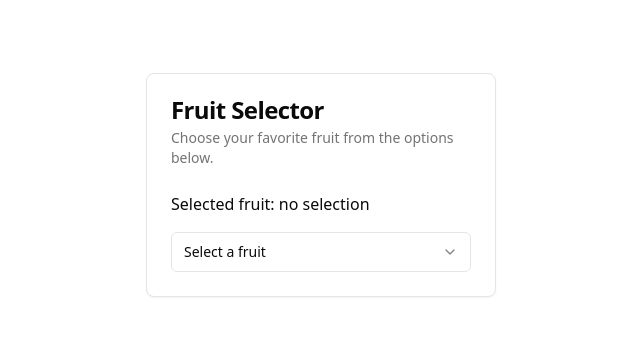
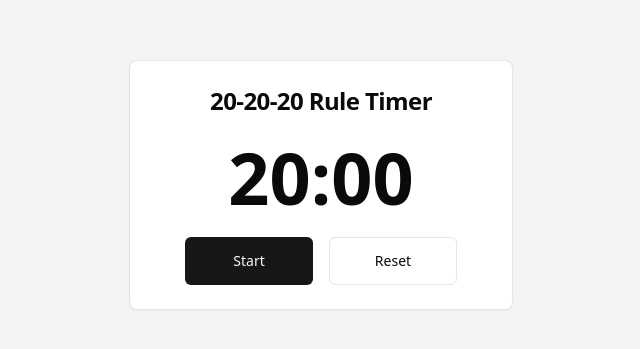
Before and after one commit to shafiullm/llm-tasks-react, a React (Vite) app: page / in a window 1280 px wide. Shown: the part 215-564 px from the top of the page, without its empty margins (319-959 px from the left). Built offline with nearby package versions, Linux system fonts and the light colour scheme.

Commit message:
update task :40907

```diff
--- a/src/App.jsx
+++ b/src/App.jsx
@@ -1,33 +1,174 @@
-import React, { useState } from 'react';
-import { Card, CardHeader, CardTitle, CardDescription, CardContent } from '@/components/ui/card';
-import { Select, SelectContent, SelectItem, SelectTrigger, SelectValue } from '@/components/ui/select';
+import React, { useState, useEffect } from "react";
+import { Button } from "@/components/ui/button";
+import { Card, CardContent, CardHeader, CardTitle } from "@/components/ui/card";
+import {
+  AlertDialog,
+  AlertDialogAction,
+  AlertDialogContent,
+  AlertDialogDescription,
+  AlertDialogFooter,
+  AlertDialogHeader,
+  AlertDialogTitle,
+} from "@/components/ui/alert-dialog";
 
-const FruitSelector = () => {
-  const [selectedFruit, setSelectedFruit] = useState('');
+const formatTime = (seconds) => {
+  const mins = Math.floor(seconds / 60);
+  const secs = seconds % 60;
+  return `${mins.toString().padStart(2, "0")}:${secs
+    .toString()
+    .padStart(2, "0")}`;
+};
+
+const Timer = ({ time, isRunning, onStart, onPause, onReset }) => (
+  <Card className="w-full max-w-sm mx-auto">
+    <CardHeader>
+      <CardTitle className="text-center text-2xl font-bold">
+        20-20-20 Rule Timer
+      </CardTitle>
+    </CardHeader>
+    <CardContent>
+      <div className="text-center text-7xl font-bold mb-6">
+        {formatTime(time)}
+      </div>
+      <div className="flex justify-center space-x-4">
+        <Button
+          onClick={isRunning ? onPause : onStart}
+          className="w-32 h-12 flex text-center items-center justify-center"
+        >
+          {isRunning ? "Pause" : "Start"}
+        </Button>
+        <Button
+          onClick={onReset}
+          variant="outline"
+          className="w-32 h-12 flex items-center justify-center"
+        >
+          Reset
+        </Button>
+      </div>
+    </CardContent>
+  </Card>
+);
+
+const Modal = ({ isOpen, title, description, actionText, onAction }) => (
+  <AlertDialog open={isOpen}>
+    <AlertDialogContent>
+      <AlertDialogHeader>
+        <AlertDialogTitle>{title}</AlertDialogTitle>
+        <AlertDialogDescription>{description}</AlertDialogDescription>
+      </AlertDialogHeader>
+      <AlertDialogFooter>
+        <AlertDialogAction
+          onClick={onAction}
+          className="w-full sm:w-auto h-12 flex items-center justify-center"
+        >
+          {actionText}
+        </AlertDialogAction>
+      </AlertDialogFooter>
+    </AlertDialogContent>
+  </AlertDialog>
+);
+
+export default function App() {
+  const [mainTime, setMainTime] = useState(20 * 60);
+  const [lookAwayTime, setLookAwayTime] = useState(20);
+  const [isRunning, setIsRunning] = useState(false);
+  const [showLookAwayModal, setShowLookAwayModal] = useState(false);
+  const [showCompletionModal, setShowCompletionModal] = useState(false);
+  const [currentTimer, setCurrentTimer] = useState("main");
+
+  useEffect(() => {
+    let interval;
+    if (isRunning) {
+      interval = setInterval(() => {
+        if (currentTimer === "main") {
+          setMainTime((prevTime) => {
+            if (prevTime <= 1) {
+              setIsRunning(false);
+              setShowLookAwayModal(true);
+              return 20 * 60;
+            }
+            return prevTime - 1;
+          });
+        } else if (currentTimer === "lookAway") {
+          setLookAwayTime((prevTime) => {
+            if (prevTime <= 1) {
+              setIsRunning(false);
+              setShowCompletionModal(true);
+              return 20;
+            }
+            return prevTime - 1;
+          });
+        }
+      }, 1000);
+    }
+    return () => clearInterval(interval);
+  }, [isRunning, currentTimer]);
+
+  const handleStartPause = () => {
+    setIsRunning(!isRunning);
+  };
+
+  const handleReset = () => {
+    setIsRunning(false);
+    setMainTime(20 * 60);
+  };
+
+  const handleLookAwayStart = () => {
+    setShowLookAwayModal(false);
+    setCurrentTimer("lookAway");
+    setIsRunning(true);
+  };
+
+  const handleCompletion = () => {
+    setShowCompletionModal(false);
+    setCurrentTimer("main");
+    setMainTime(20 * 60);
+    setLookAwayTime(20);
+    setIsRunning(true);
+  };
 
   return (
-    <div className="flex justify-center items-center h-screen">
-      <Card className="w-[350px]">
-        <CardHeader>
-          <CardTitle>Fruit Selector</CardTitle>
-          <CardDescription>Choose your favorite fruit from the options below.</CardDescription>
-        </CardHeader>
-        <CardContent>
-          <p className="mb-4">Selected fruit: {selectedFruit || 'no selection'}</p>
-          <Select onValueChange={(value) => setSelectedFruit(value)}>
-            <SelectTrigger className="w-full">
-              <SelectValue placeholder="Select a fruit" />
-            </SelectTrigger>
-            <SelectContent>
-              <SelectItem value="Apple">Apple</SelectItem>
-              <SelectItem value="Banana">Banana</SelectItem>
-              <SelectItem value="Strawberry">Strawberry</SelectItem>
-            </SelectContent>
-          </Select>
-        </CardContent>
-      </Card>
+    <div className="min-h-screen bg-gray-100 flex items-center justify-center p-4">
+      <div className="w-full max-w-md">
+        {currentTimer === "main" ? (
+          <Timer
+            time={mainTime}
+            isRunning={isRunning}
+            onStart={handleStartPause}
+            onPause={handleStartPause}
+            onReset={handleReset}
+          />
+        ) : (
+          <Card className="w-full max-w-sm mx-auto">
+            <CardHeader>
+              <CardTitle className="text-center text-2xl font-bold">
+                Look Away Timer
+              </CardTitle>
+            </CardHeader>
+            <CardContent>
+              <div className="text-center text-7xl font-bold mb-4">
+                {formatTime(lookAwayTime)}
+              </div>
+            </CardContent>
+          </Card>
+        )}
+
+        <Modal
+          isOpen={showLookAwayModal}
+          title="Time to look away!"
+          description="Look at least 20 feet away for 20 seconds."
+          actionText="Continue"
+          onAction={handleLookAwayStart}
+        />
+
+        <Modal
+          isOpen={showCompletionModal}
+          title="Good job!"
+          description="You can start working now."
+          actionText="Continue"
+          onAction={handleCompletion}
+        />
+      </div>
     </div>
   );
-};
-
-export default FruitSelector;
+}
```
